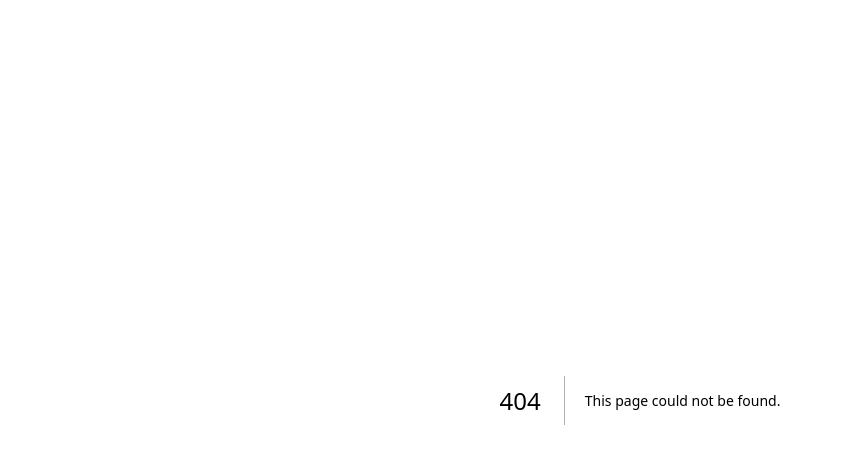
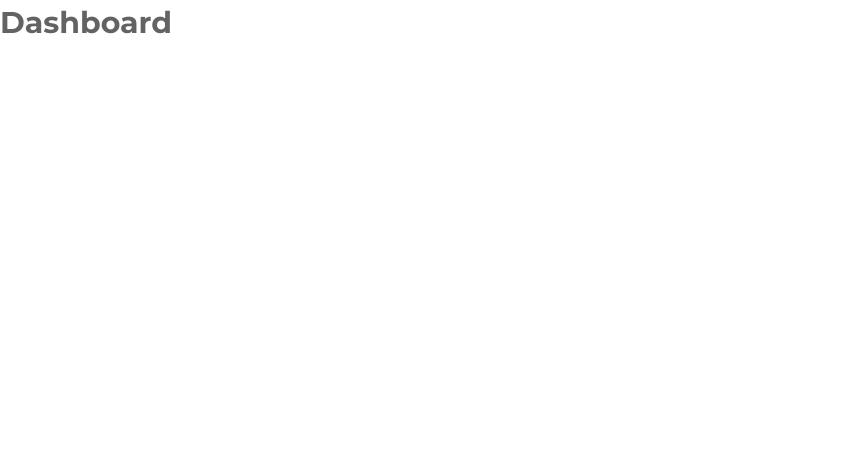
Before and after one commit to healthylife-track/healthylife-frontend, a Next.js app: page /dashboard in a window 1280 px wide. Before the commit this address had no page. Shown: the top 464 px of the page, without its empty margins (0-841 px from the left). Built offline with nearby package versions, Linux system fonts and the light colour scheme.

Commit message:
feat(dashboard): create dashboard page

```diff
--- /dev/null
+++ b/pages/dashboard/index.tsx
@@ -0,0 +1,9 @@
+const Dashboard = () => {
+  return (
+    <>
+      <h1>Dashboard</h1>
+    </>
+  );
+};
+
+export default Dashboard;
```
